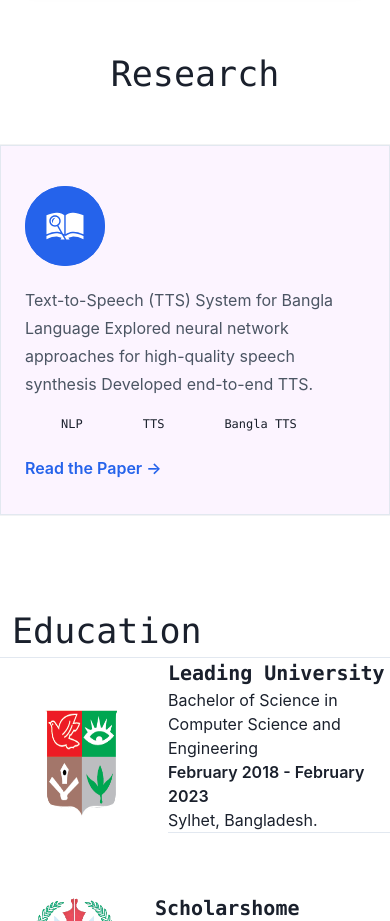
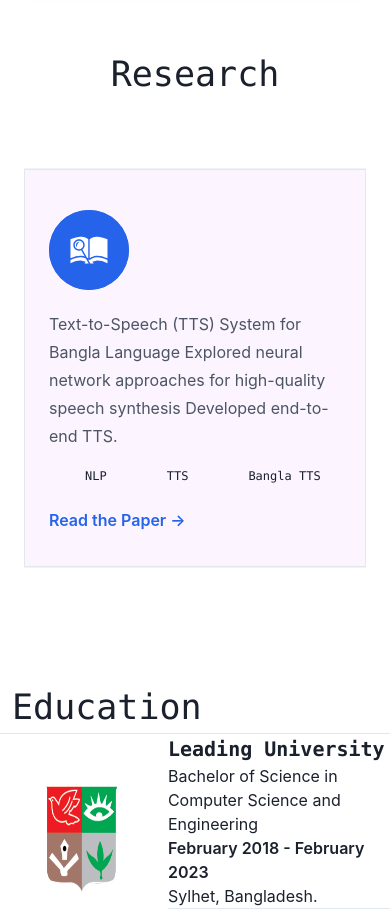
Before and after one commit to hkshakib/portfolio, a React (Create React App) app: page / in a window 390 px wide. Shown: the part 9800-10721 px from the top of the page. Built offline with nearby package versions, Linux system fonts and the light colour scheme; no server answers; some icons are missing; what tailwindcss-font-inter would draw is missing.

Commit message:
fix: research card mobile view

```diff
--- a/src/components/AiProject.jsx
+++ b/src/components/AiProject.jsx
@@ -4,7 +4,7 @@ import { GiArchiveResearch } from "react-icons/gi";
 
 const AiProject = () => {
   return (
-    <div className="relative flex flex-col justify-center overflow-hidden py-6 sm:py-12">
+    <div className="relative flex flex-col justify-center overflow-hidden py-6 sm:py-12 rounded">
       <div className="group relative border cursor-pointer overflow-hidden bg-[#FCF4FF] px-6 pt-10 pb-8 ring-1 ring-gray-900/5 transition-all duration-300 hover:-translate-y-1 hover:shadow-2xl sm:mx-auto sm:max-w-sm sm:rounded-lg sm:px-10">
         <span className="absolute top-10 z-0 h-20 w-20 rounded-full bg-blue-600 transition-all duration-300 group-hover:scale-[10]"></span>
         <div className="relative z-10 mx-auto max-w-md">
--- a/src/pages/Research.jsx
+++ b/src/pages/Research.jsx
@@ -12,7 +12,7 @@ const Research = () => {
         animate={{ x: 0 }}
         transition={{ ease: "easeIn", duration: 2 }}
         initial={{ x: -1000 }}
-        className="flex flex-wrap gap-8 lg:p-12 justify-center"
+        className="flex flex-wrap gap-8 p-6 lg:p-12 justify-center"
       >
         <AiProject/>
       </motion.div>
```
